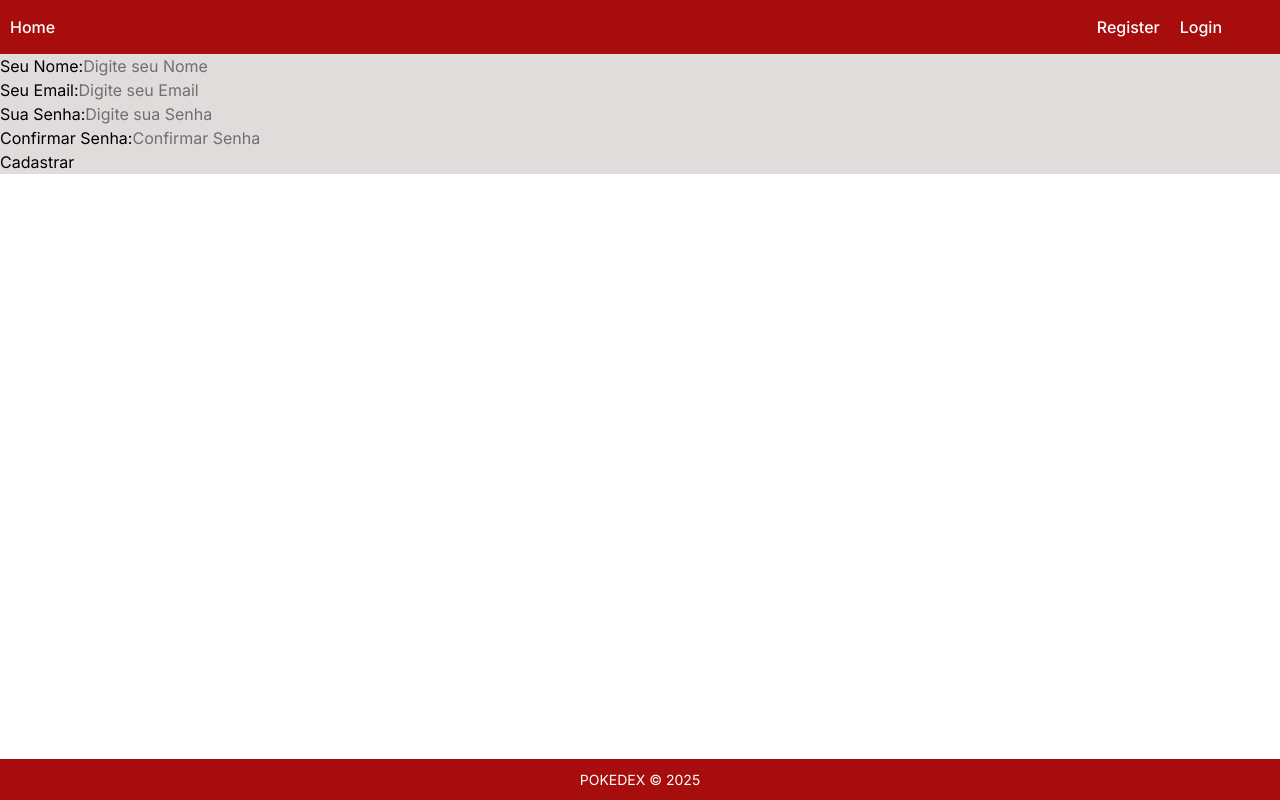
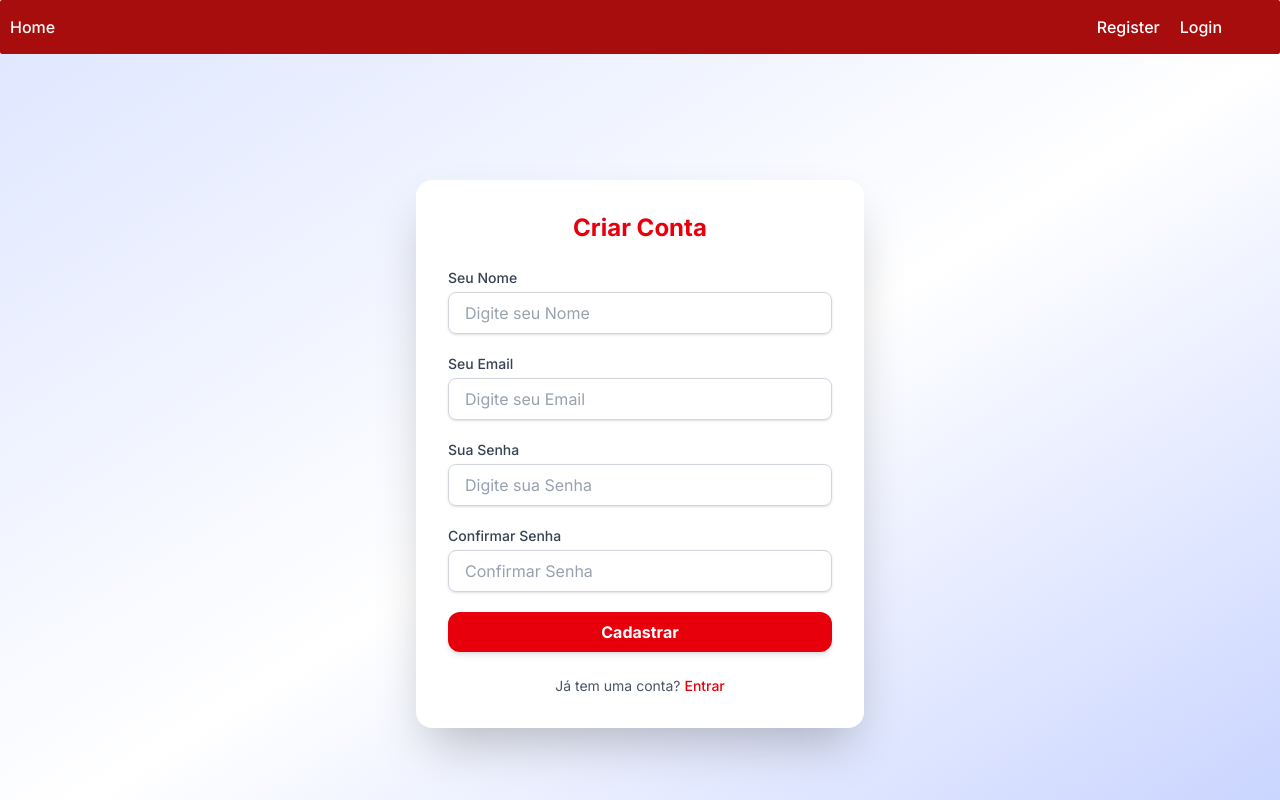
Before and after one commit to Josmateussilva0110/POKEDEX, a React (Vite) app in the folder frontend/: page /register in a window 1280 px wide. Built offline with nearby package versions, Linux system fonts and the light colour scheme.

Commit message:
feat: styles in register user

```diff
--- a/frontend/src/components/form/Input.jsx
+++ b/frontend/src/components/form/Input.jsx
@@ -1,13 +1,24 @@
 function Input({ type, text, name, placeholder, handleOnChange, value, multiple }) {
   return (
-        <div>
-            <label htmlFor={name}>{text}:</label>
-            <input type={type} name={name} id={name}
+    <div className="flex flex-col space-y-1">
+      <label
+        htmlFor={name}
+        className="text-sm font-medium text-gray-700"
+      >
+        {text}
+      </label>
+      <input
+        type={type}
+        name={name}
+        id={name}
         placeholder={placeholder}
         onChange={handleOnChange}
         value={value}
-                {...(multiple ? { multiple } : '')}
-            ></input>
+        {...(multiple ? { multiple } : {})}
+        className="w-full px-4 py-2 rounded-lg border border-gray-300 shadow-sm
+                   focus:outline-none focus:ring-2 focus:ring-red-600
+                   placeholder-gray-400 text-gray-900 transition duration-200"
+      />
     </div>
   )
 }
--- a/frontend/src/components/layout/styles/Footer.module.css
+++ b/frontend/src/components/layout/styles/Footer.module.css
@@ -4,10 +4,10 @@
   width: 100%;            /* ocupa toda a largura */
   background-color: #a70d0d;
   color: #fff;
-  position: fixed;          /* texto claro */
   text-align: center;     /* centraliza o texto */
-  padding: 10px 0;        /* espaçamento interno */
+  padding: 12px;        /* espaçamento interno */
   font-size: 14px;
+  border-radius: 2px;
 }
 
 .footer .bold {
--- a/frontend/src/components/layout/styles/NavBar.module.css
+++ b/frontend/src/components/layout/styles/NavBar.module.css
@@ -7,6 +7,7 @@
   width: 100%;       /* ocupa toda a largura */
   justify-content: space-between;    /* garante que fica acima do conteúdo */
   align-items: center;
+  border-radius: 2px;
 }
 
 .navbar ul {
--- a/frontend/src/components/pages/Auth/PokemonDetail.jsx
+++ b/frontend/src/components/pages/Auth/PokemonDetail.jsx
@@ -51,7 +51,8 @@ function PokemonDetail() {
       {loading ? (
         <p className="text-gray-600 text-base animate-pulse">Carregando Pokémon...</p>
       ) : (
-        <div className="max-w-4xl w-full max-h-[95vh] bg-white rounded-2xl shadow-xl border border-gray-200 flex flex-col lg:flex-row overflow-y-auto relative -translate-y-14">
+        <div className="max-w-4xl w-full max-h-[95vh] bg-white rounded-2xl shadow-xl border border-gray-200 flex flex-col lg:flex-row overflow-y-auto relative -translate-y-14
+                transform transition duration-500 hover:scale-105 hover:shadow-2xl">
 
           {/* Glow decorativo */}
           <div className="absolute inset-0 pointer-events-none">
@@ -68,7 +69,7 @@ function PokemonDetail() {
             <Image
               src={pokemon.sprites.front_default}
               alt={pokemon.name}
-              size={140}
+              size={200}
               className="transform hover:rotate-9 transition-transform duration-700"
             />
           </div>
--- a/frontend/src/components/pages/Auth/home.jsx
+++ b/frontend/src/components/pages/Auth/home.jsx
@@ -10,10 +10,10 @@ function Home() {
   const [loading, setLoading] = useState(true)
   const [currentPage, setCurrentPage] = useState(1)
   const navigate = useNavigate()
-  const pokemonsPerPage = 15 // quantidade por página
+  const pokemonsPerPage = 20 // quantidade por página
 
-  const startId = 151
-  const endId = 251
+  const startId = 387
+  const endId = 493
 
   useEffect(() => {
     async function fetchPokemons() {
--- a/frontend/src/components/pages/Auth/register.jsx
+++ b/frontend/src/components/pages/Auth/register.jsx
@@ -4,27 +4,77 @@ import { Context } from "../../../context/UserContext"
 
 function Register() {
   const [user, setUser] = useState({})
-  const {register} = useContext(Context)
+  const { register } = useContext(Context)
 
   function handleChange(event) {
     setUser({ ...user, [event.target.name]: event.target.value })
   }
 
   async function submitForm(e) {
-    console.log('user: ',user)
     e.preventDefault()
     register(user)
   }
 
+  return (
+    <div className="min-h-screen flex items-center justify-center bg-gradient-to-br from-indigo-100 via-white to-indigo-200 p-4">
+      <div className="w-full max-w-md bg-white shadow-2xl rounded-2xl p-8">
 
-  return (
-    <form onSubmit={submitForm}>
-      <Input text="Seu Nome" type="text" name="name" placeholder="Digite seu Nome" handleOnChange={handleChange}/>
-      <Input text="Seu Email" type="text" name="email" placeholder="Digite seu Email" handleOnChange={handleChange}/>
-      <Input text="Sua Senha" type="password" name="password" placeholder="Digite sua Senha" handleOnChange={handleChange}/>
-      <Input text="Confirmar Senha" type="password" name="confirm_password" placeholder="Confirmar Senha" handleOnChange={handleChange}/>
-      <input type="submit" value="Cadastrar"/>
-    </form>
+        {/* Título */}
+        <h2 className="text-2xl font-bold text-center text-red-600 mb-6">
+          Criar Conta
+        </h2>
+
+        {/* Form */}
+        <form onSubmit={submitForm} className="space-y-5">
+          <Input
+            text="Seu Nome"
+            type="text"
+            name="name"
+            placeholder="Digite seu Nome"
+            handleOnChange={handleChange}
+          />
+          <Input
+            text="Seu Email"
+            type="text"
+            name="email"
+            placeholder="Digite seu Email"
+            handleOnChange={handleChange}
+          />
+          <Input
+            text="Sua Senha"
+            type="password"
+            name="password"
+            placeholder="Digite sua Senha"
+            handleOnChange={handleChange}
+          />
+          <Input
+            text="Confirmar Senha"
+            type="password"
+            name="confirm_password"
+            placeholder="Confirmar Senha"
+            handleOnChange={handleChange}
+          />
+
+          {/* Botão */}
+          <button
+            type="submit"
+            className="w-full py-2 px-4 bg-red-600 text-white font-semibold rounded-xl shadow-md
+                       hover:bg-red-700 focus:outline-none focus:ring-2
+                       transform transition duration-300 hover:scale-105"
+          >
+            Cadastrar
+          </button>
+        </form>
+
+        {/* Link de Login */}
+        <p className="text-center text-sm text-gray-600 mt-6">
+          Já tem uma conta?{" "}
+          <a href="/login" className="text-red-600 hover:underline font-medium">
+            Entrar
+          </a>
+        </p>
+      </div>
+    </div>
   )
 }
 
--- a/frontend/src/components/pages/Auth/styles/Home.module.css
+++ b/frontend/src/components/pages/Auth/styles/Home.module.css
@@ -9,6 +9,7 @@
   align-items: center;
   width: 100%;
   box-sizing: border-box;
+  margin-bottom: 2rem;
 }
 
 
@@ -51,7 +52,7 @@
   width: 120px;
   height: 120px;
   object-fit: contain;
-  margin-bottom: 0.5rem;
+  margin-left: 1.4rem;
   transition: transform 0.3s ease;
 }
 
@@ -82,7 +83,7 @@
   justify-content: center;
   align-items: center;
   gap: 1rem;
-  margin-top: 2rem;
+  margin-top: 1rem;
 }
 
 .pagination button {
```
Lines whose indentation alone changed are shown as unchanged.
